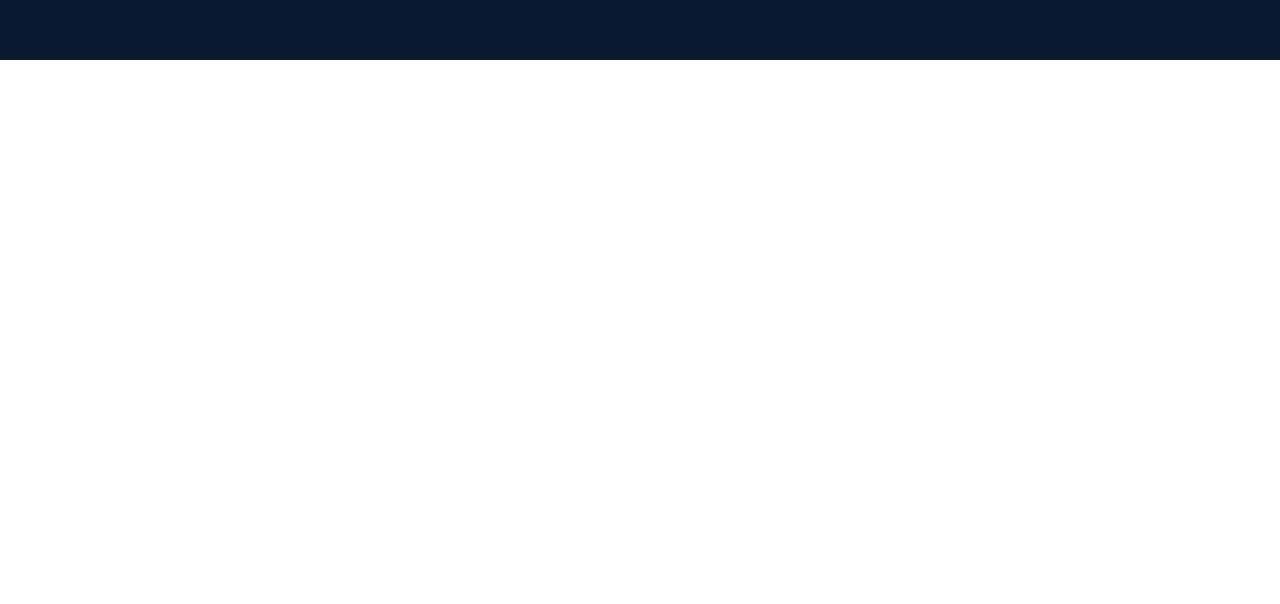
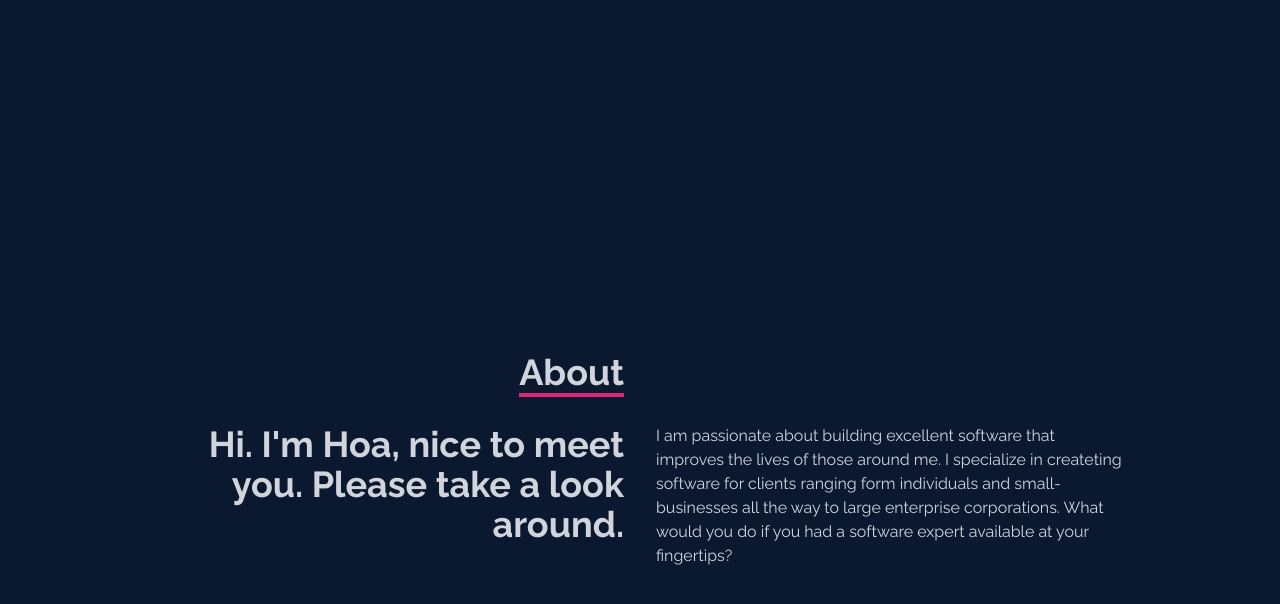
Before and after one commit to hoanghoa12345/react-portfolio-app, a React app: page / in a window 1280 px wide. Shown: the part 740-1344 px from the top of the page. Before the commit the page ends 800 px from the top, so only its background shows below. Built offline with nearby package versions, Linux system fonts and the light colour scheme.

Commit message:
Add about component

```diff
--- a/src/App.jsx
+++ b/src/App.jsx
@@ -1,5 +1,6 @@
 import React from "react";
 import ReactDOM from "react-dom";
+import About from "./components/About";
 import Home from "./components/Home";
 import Navbar from "./components/Navbar";
 
@@ -9,6 +10,7 @@ const App = () => (
   <div>
     <Navbar />
     <Home />
+    <About />
   </div>
 );
 ReactDOM.render(<App />, document.getElementById("app"));
--- a/src/components/About.jsx
+++ b/src/components/About.jsx
@@ -0,0 +1,34 @@
+import React from "react";
+
+const About = () => {
+  return (
+    <div name="about" className="w-full h-screen bg-[#0a192f] text-gray-300">
+      <div className="flex flex-col justify-center items-center w-full h-full">
+        <div className="max-w-[1000px] w-full grid grid-cols-2 gap-8">
+          <div className="sm:text-right pb-8 pl-4">
+            <p className="text-4xl font-bold inline border-b-4 border-pink-600">
+              About
+            </p>
+          </div>
+          <div></div>
+        </div>
+        <div className="max-w-[1000px] w-full grid sm:grid-cols-2 gap-8 px-4">
+          <div className="sm:text-right text-4xl font-bold">
+            <p>Hi. I'm Hoa, nice to meet you. Please take a look around.</p>
+          </div>
+          <div>
+            <p>
+              I am passionate about building excellent software that improves
+              the lives of those around me. I specialize in createting software
+              for clients ranging form individuals and small-businesses all the
+              way to large enterprise corporations. What would you do if you had
+              a software expert available at your fingertips?
+            </p>
+          </div>
+        </div>
+      </div>
+    </div>
+  );
+};
+
+export default About;
--- a/src/components/Home.jsx
+++ b/src/components/Home.jsx
@@ -3,7 +3,7 @@ import { HiArrowNarrowRight } from "react-icons/hi";
 
 const Home = () => {
   return (
-    <div name="home" className="w-full h-screen bg-[#0a192f] ">
+    <div name="home" className="w-full h-screen bg-[#0a192f]">
       {/* Container */}
       <div className="max-w-[1000px] mx-auto px-8 flex flex-col justify-center h-full">
         <p className="text-pink-600 ">Hi, my name is</p>
```
Also changed, not shown: src/components/Skills.jsx (added), 1 other file (tests, documents, lock files or other folders).
